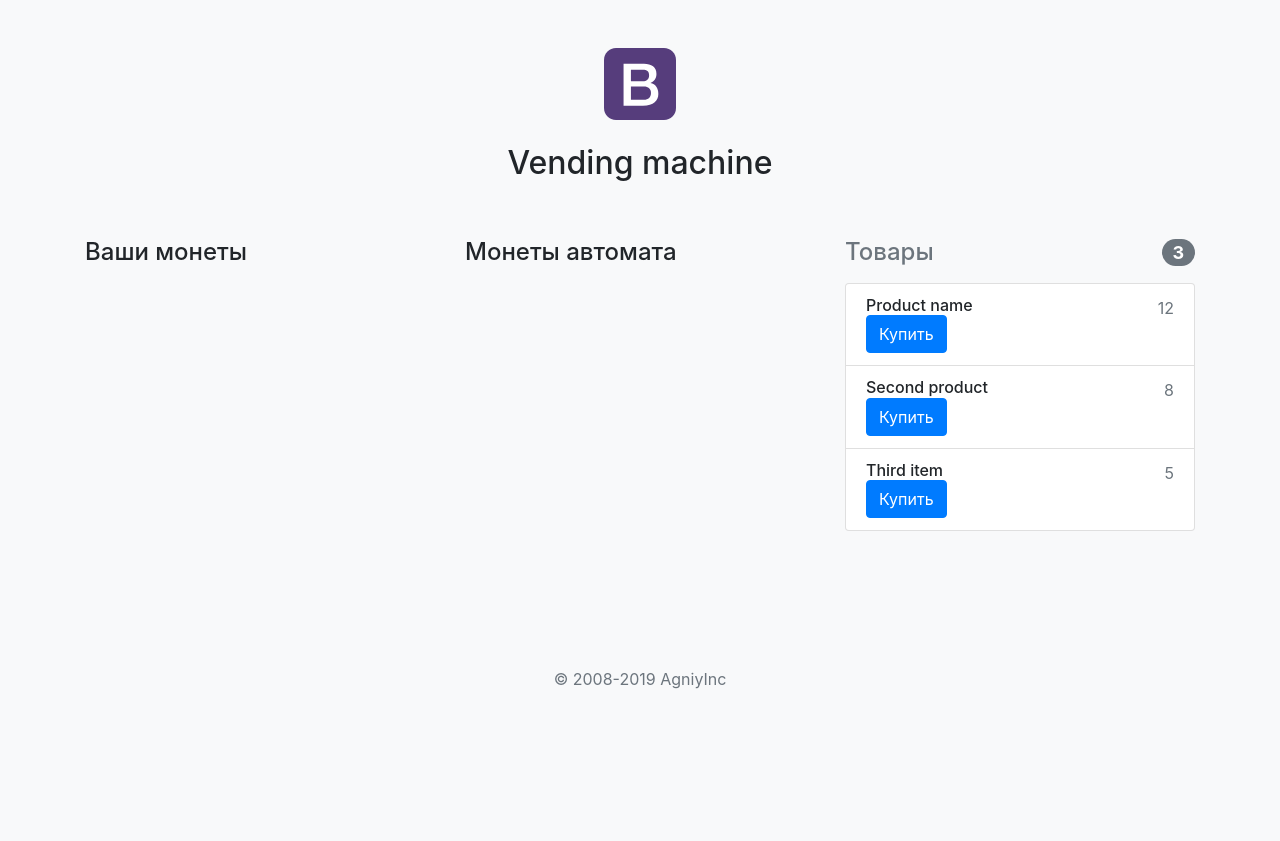
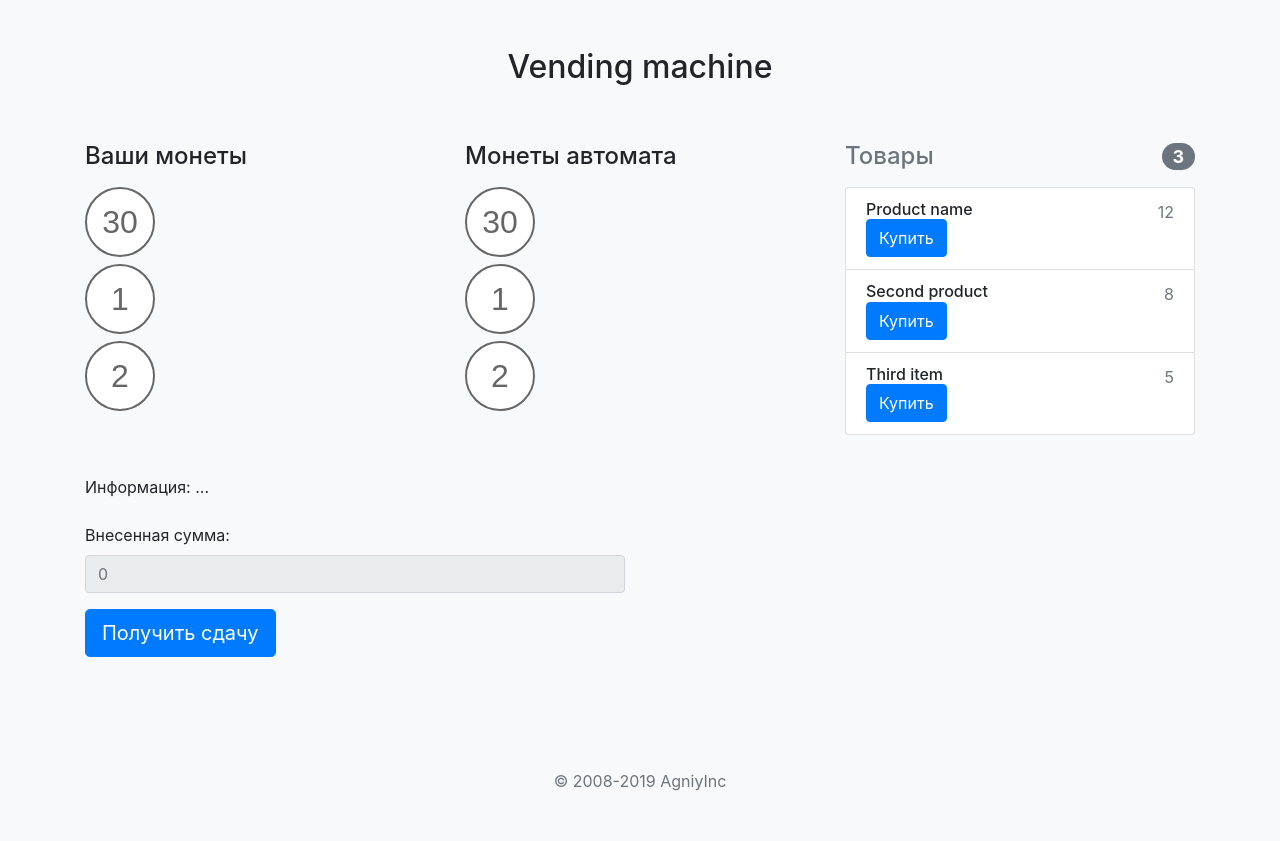
Before and after one commit to Agniy/vending, a Django app: page / in a window 1280 px wide. Before the commit the page ends 689 px from the top, so only its background shows below. Run offline with Django 3.2, Linux system fonts and the light colour scheme; some libraries are stand-ins or nearby versions.

Commit message:
Доделал верстку сайта.

```diff
--- /dev/null
+++ b/shop/static/css/main.css
@@ -0,0 +1,13 @@
+.numberCircle {
+    border-radius: 50%;
+    behavior: url(PIE.htc);
+    width: 70px;
+    height: 70px;
+    padding: 15px;
+    background: #fff;
+    border: 2px solid #666;
+    color: #666;
+    text-align: center;
+    font: 32px Arial, sans-serif;
+    margin-bottom: 7px;
+}
--- a/shop/templates/index.html
+++ b/shop/templates/index.html
@@ -15,13 +15,14 @@
 
     <!-- Custom styles for this template -->
     <link href="{% static 'bootstrap/form-validation.css' %}" rel="stylesheet">
+
+    <link href="{% static 'css/main.css' %}" rel="stylesheet">
   </head>
 
   <body class="bg-light">
 
     <div class="container">
       <div class="py-5 text-center">
-        <img class="d-block mx-auto mb-4" src="https://getbootstrap.com/assets/brand/bootstrap-solid.svg" alt="" width="72" height="72">
         <h2>Vending machine</h2>
       </div>
       <div class="row">
@@ -56,11 +57,35 @@
         </div>
         <div class="col-md-4 order-md-1">
           <h4 class="mb-3">Ваши монеты</h4>
-
+          <div>
+            <div class="numberCircle">30</div>
+            <div class="numberCircle">1</div>
+            <div class="numberCircle">2</div>
+          </div>
         </div>
         <div class="col-md-4 order-md-2">
           <h4 class="mb-3">Монеты автомата</h4>
+            <div class="numberCircle">30</div>
+            <div class="numberCircle">1</div>
+            <div class="numberCircle">2</div>
+        </div>
+      </div>
 
+      <div class="row">
+        <div class="col-md-6">
+          <form>
+            <div class="form-group">
+              <label>Информация:</label>
+              <span>...</span>
+            </div>
+            <div class="form-group">
+              <label for="userCashInMachine">Внесенная сумма:</label>
+              <input id="userCashInMachine" class="form-control" type="text" placeholder="0" readonly>
+            </div>
+            <div class="form-group">
+              <button type="button" class="btn btn-primary btn-lg">Получить сдачу</button>
+            </div>
+          </form>
         </div>
       </div>
 
```
